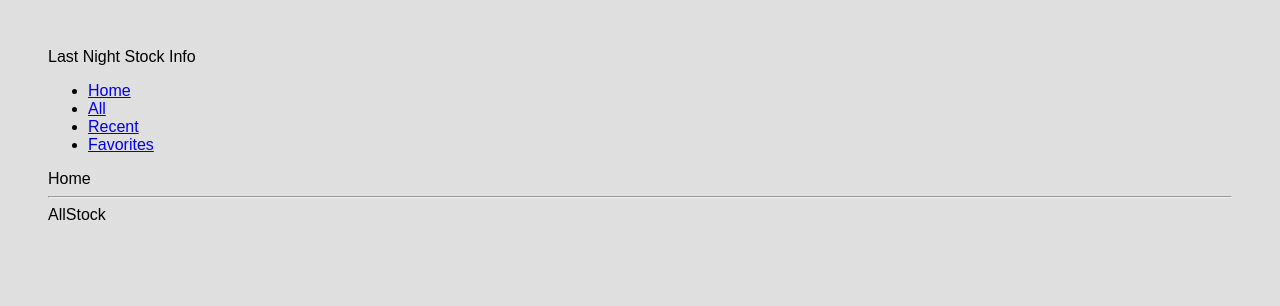
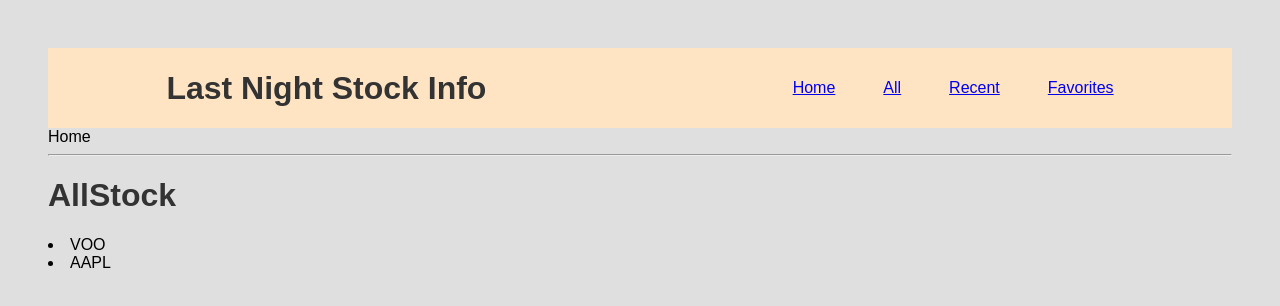
Before and after one commit to rileywong40/React, a React (Create React App) app: page /all in a window 1280 px wide. Shown: the top 306 px of the page. Built offline with nearby package versions, Linux system fonts and the light colour scheme.

Commit message:
added first stock data

```diff
--- /dev/null
+++ b/src/component/StockInfoItem.js
@@ -0,0 +1,9 @@
+function StockInfoItem(porps) {
+  return (
+    <section>
+      <li>{porps.data.stockCode}</li>
+    </section>
+  );
+}
+
+export default StockInfoItem;
--- a/src/layout/NavigateBar.js
+++ b/src/layout/NavigateBar.js
@@ -1,9 +1,10 @@
 import { Link } from "react-router-dom";
+import classes from "./NavigateBar.module.css";
 
 function NavigateBar() {
   return (
-    <header>
-      <div>Last Night Stock Info</div>
+    <header className={classes.header}>
+      <h1>Last Night Stock Info</h1>
       <nav>
         <ul>
           <li>
--- /dev/null
+++ b/src/layout/NavigateBar.module.css
@@ -0,0 +1,19 @@
+.header {
+    width: 100%;
+    height: 5rem;
+    display: flex;
+    align-items: center;
+    justify-content: space-between;
+    background-color: bisque;
+    padding: 0 10%;
+}
+
+.header ul {
+    list-style: none;
+    display: flex;
+    align-items: baseline;
+}
+
+.header li{
+    margin-left: 3rem;
+}
--- a/src/pages/AllStock.js
+++ b/src/pages/AllStock.js
@@ -1,5 +1,26 @@
-function AllStock(){
-    return <div>AllStock</div>
+import StockInfoItem from "../component/StockInfoItem";
+
+var datasets = [
+  {
+    stockCode: "VOO",
+    price: "$346.88",
+    rate: "down 0.79%",
+    time: "Jun 30, 8:04:00 PM UTC-4",
+  },
+  {
+    stockCode: "AAPL",
+  },
+];
+
+function AllStock() {
+  return (
+    <div>
+      <h1>AllStock</h1>
+      {datasets.map((e) => {
+        return <StockInfoItem data={e} />;
+      })}
+    </div>
+  );
 }
 
 export default AllStock;
```
